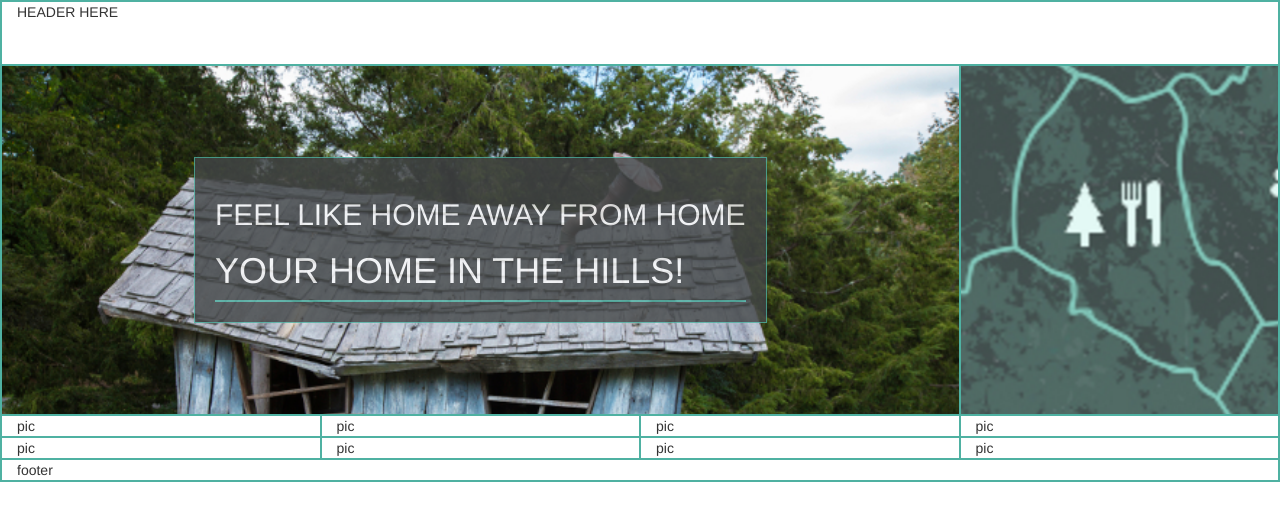
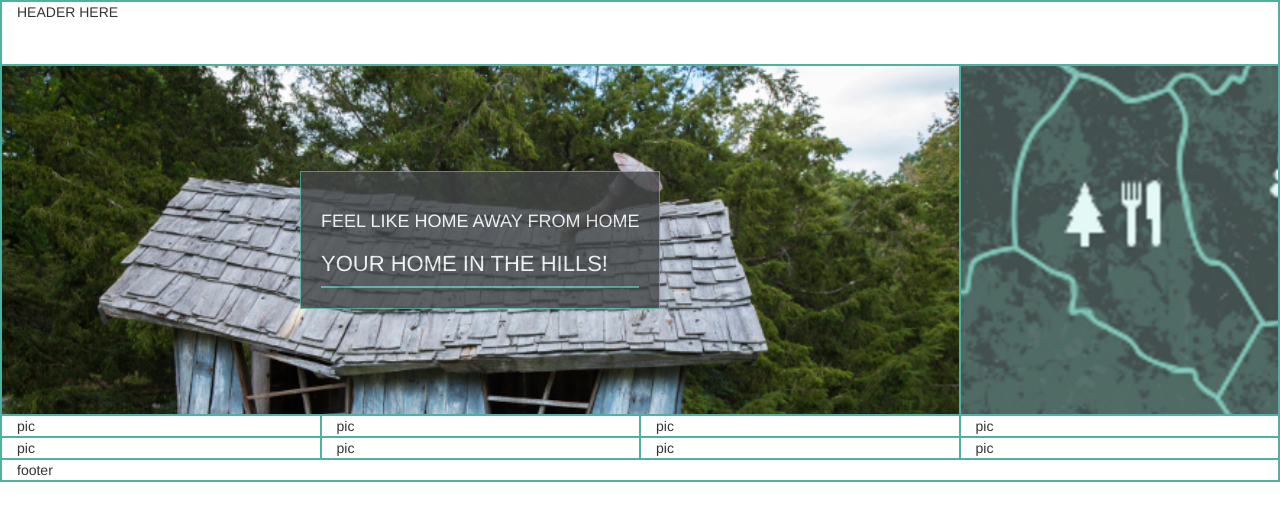
Before and after one commit to MelMcGee/Bootstrap, a plain HTML site: page Bootstrap/index.html in a window 1280 px wide. Drawn offline with nearby package versions, Linux system fonts and the light colour scheme.

Commit message:
Fixed h1 and h2 sizes.

```diff
--- a/Bootstrap/css/StyleSheet.css
+++ b/Bootstrap/css/StyleSheet.css
@@ -12,11 +12,15 @@ header div{height:64px;}
 .tuscanyMap {
     background: #4fb1a2 url('../images/tuscanyMap.png') center no-repeat;
 }
+
+/*MAIN CONTENT*/
 div.container-fluid{
   /*let's get rid of that 15px right and left padding in this bootstrap class, but keep the rest.*/
   padding-left:0;
   padding-right:0;
 }
+div h1{font-size:22px;}/*overriding h1 size from bootstrap. You could have done this in the custom configuration.*/
+div h2{font-size:18px;}/*overriding h2 size from bootstrap. You could have done this in the custom configuration.*/
 .img-responsive{
     /*adding support for background images to bootstrap's current class*/
     background-size:100% auto;
@@ -44,3 +48,4 @@ div.square{
     color: #fff;
     opacity:.8;
 }
+/*FOOTER*/
```
